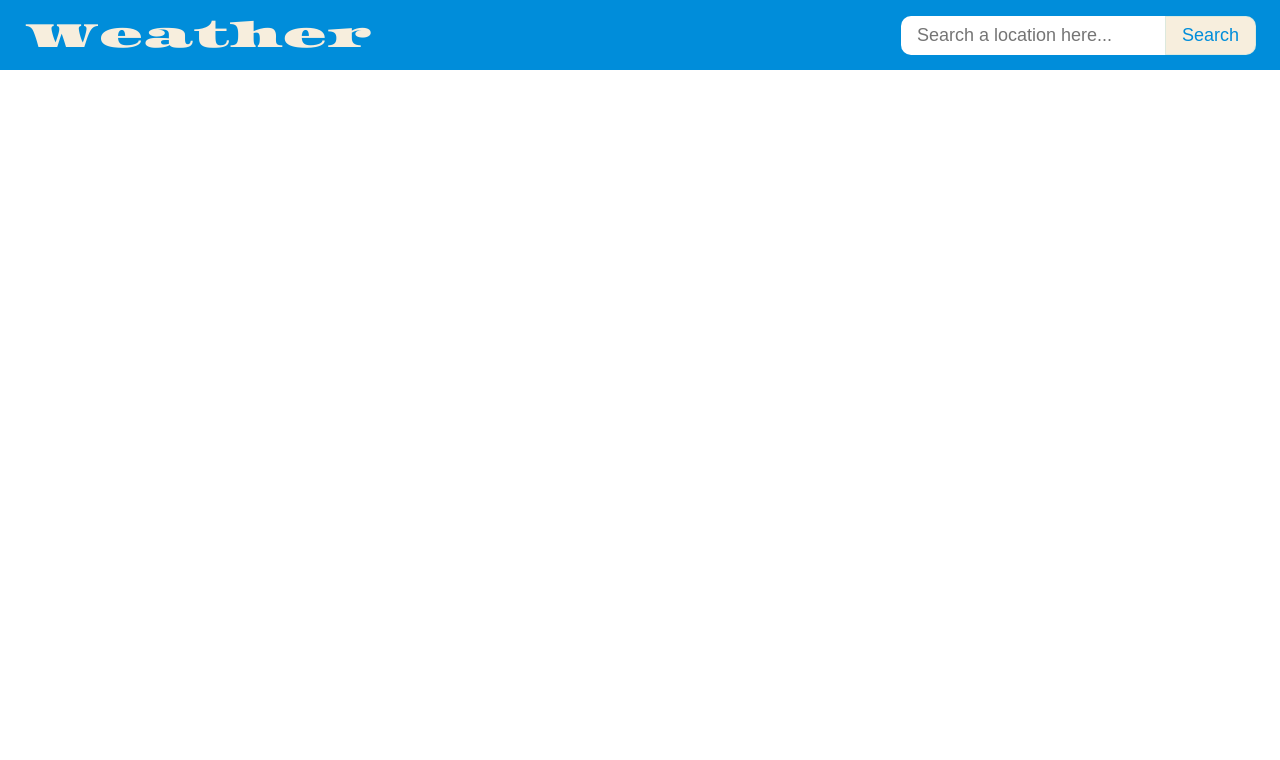
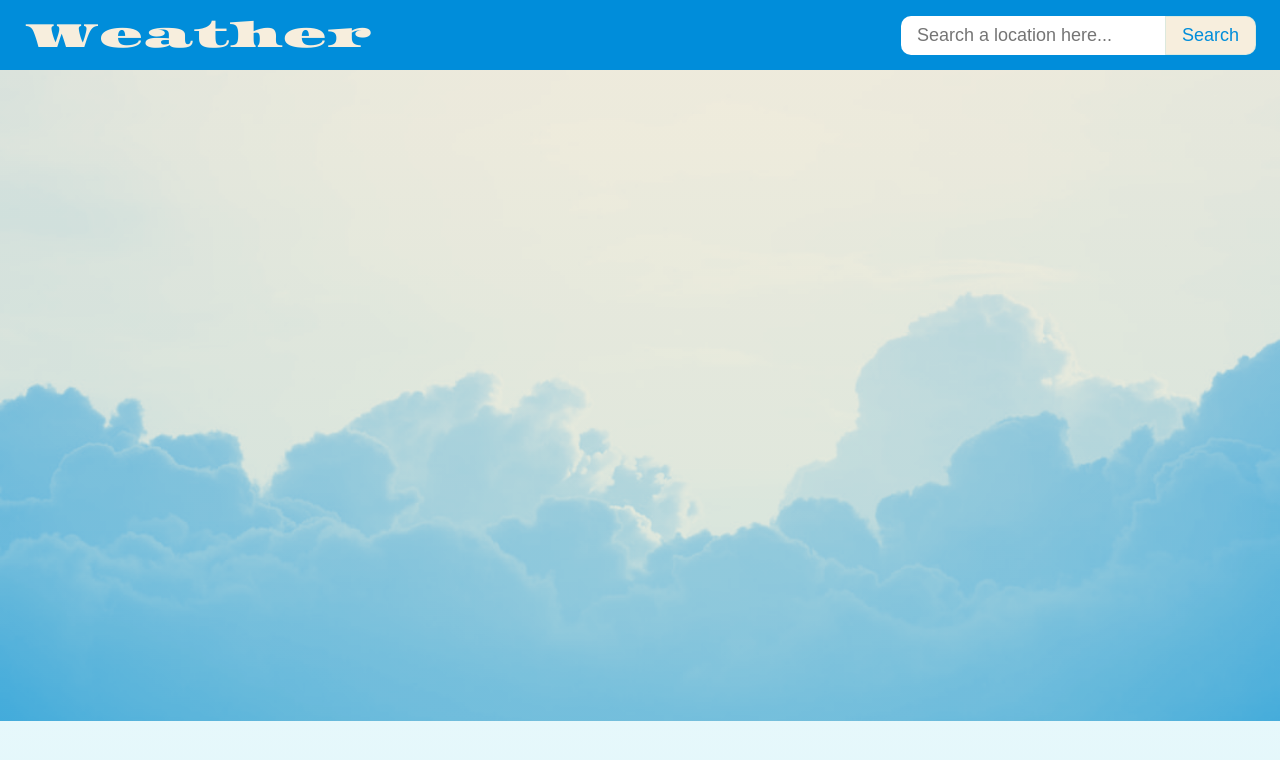
Before and after one commit to TEKKSUNN/weather-app, a website built with webpack: page src/template.html in a window 1280 px wide. Built offline with nearby package versions, Linux system fonts and the light colour scheme.

Commit message:
Use background image

```diff
--- a/src/stylesheets/styles.css
+++ b/src/stylesheets/styles.css
@@ -43,6 +43,7 @@ p, h1, h2, h3, h4, h5, h6 {
   --white-color-1: #ACE2E1;
   --white-color-2: #F7EEDD;
   --pad-1: 12px 24px;
+  --blue-10: #41C9E210;
   --blue-25: #41C9E225;
   --blue-50: #41C9E250;
   --blue-75: #41C9E275;
@@ -58,7 +59,21 @@ p, h1, h2, h3, h4, h5, h6 {
   font-family: 'alieronregular', Arial, Helvetica, sans-serif;
 }
 
+body {
+  height: 100vh;
+  background-image:
+    linear-gradient(transparent, var(--blue-25)),
+    url("../images/background.png");
+  background-repeat: round no-repeat;
+  grid-template-rows: max-content 1fr max-content;
+  grid-template-columns: repeat(3, 1fr);
+  grid-template-areas:
+    "header header header"
+    "main main main"
+}
+
 header {
+  grid-area: header;
   background-color: var(--blue-color-1);
   color: var(--white-color-2);
   display: flex;
@@ -112,3 +127,7 @@ header {
   border-color: var(--blue-50);
   text-shadow: var(--text-shadow-1);
 }
+
+main {
+  grid-area: main;
+}
```
